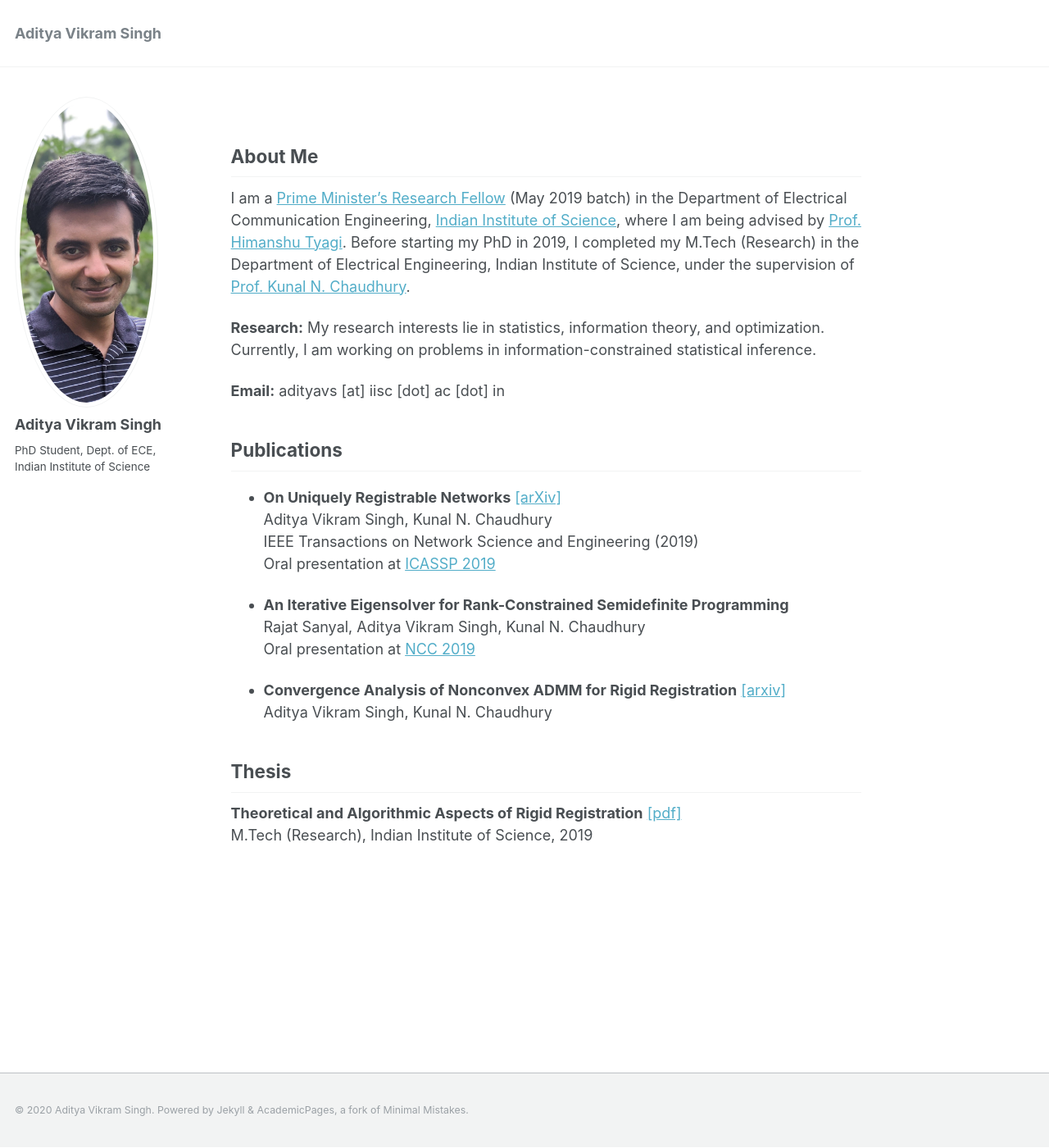
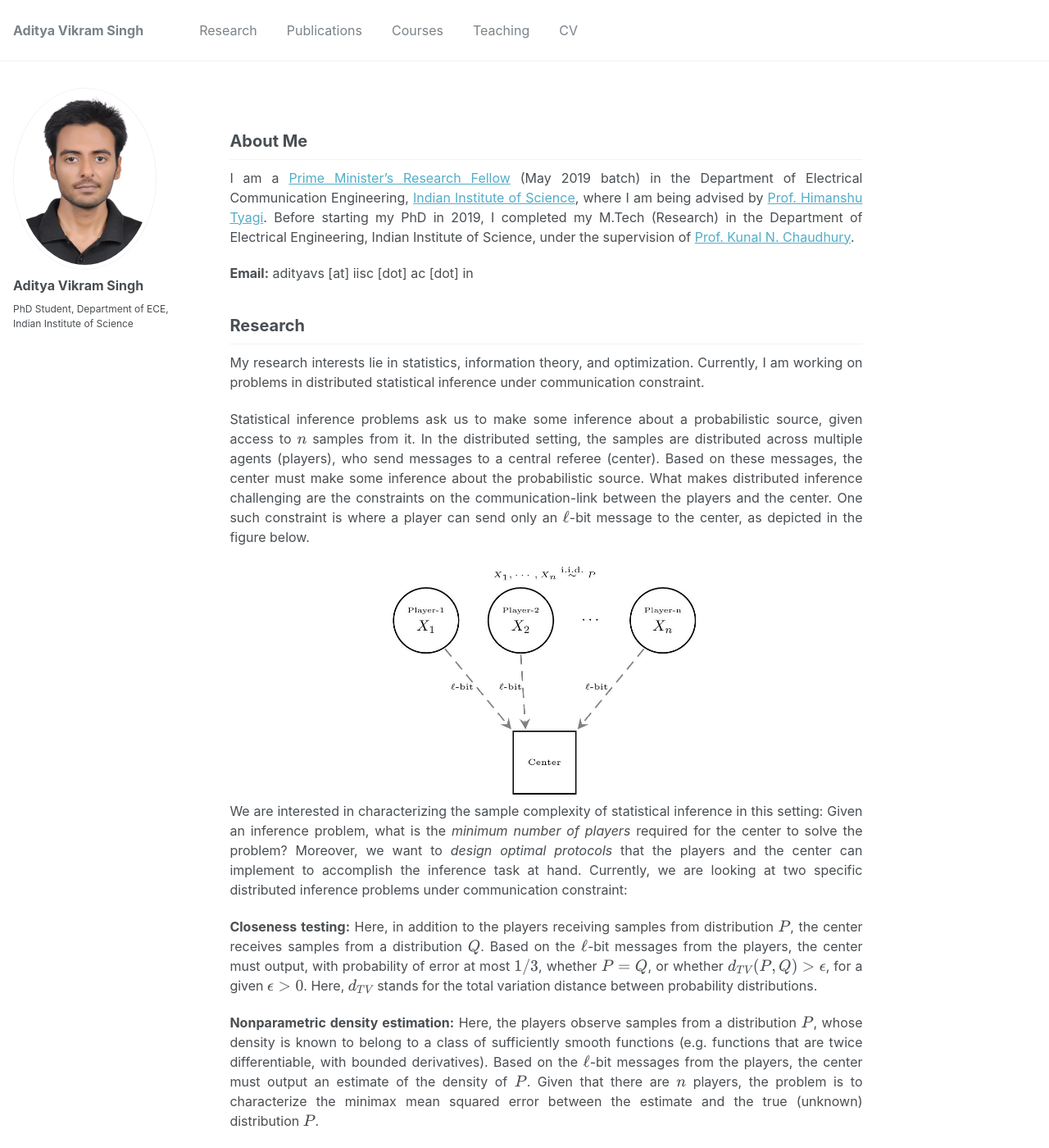
Before and after one commit to aditya-vs/aditya-vs.github.io, a Jekyll site: the page built from _pages/about.md, in a window 1280 px wide and 1400 px high. Shown: the whole window at 82% size. Built offline with Jekyll 4.4.1, drawn with Linux system fonts in a browser that asks for light colours; formulas are drawn with MathJax 3; some of the changed text lies outside the part shown.

Commit message:
updated for review

```diff
--- a/Gemfile
+++ b/Gemfile
@@ -17,6 +17,7 @@ gem "github-pages", group: :jekyll_plugins
 # gem "jekyll"
 
 gem "wdm", "~> 0.1.0" if Gem.win_platform?
+gem 'tzinfo-data', platforms: [:x64_mingw, :mingw, :mswin]
 
 # If you have any plugins, put them here!
 group :jekyll_plugins do
--- a/_config.yml
+++ b/_config.yml
@@ -82,7 +82,7 @@ analytics:
 author:
   name             : "Aditya Vikram Singh"
   avatar           : "mypic.jpeg"
-  bio              : "PhD Student, Dept. of ECE, Indian Institute of Science"
+  bio              : "PhD Student, Department of ECE, Indian Institute of Science"
   location         :
   employer         :
   pubmed           : #"https://www.ncbi.nlm.nih.gov/pubmed/?term=john+snow"
--- a/_pages/about.md
+++ b/_pages/about.md
@@ -11,9 +11,37 @@ redirect_from:
 ## About Me
 I am a [Prime Minister's Research Fellow](https://pmrf.in/) (May 2019 batch) in the Department of Electrical Communication Engineering, [Indian Institute of Science](https://iisc.ac.in/), where I am being advised by [Prof. Himanshu Tyagi](https://ece.iisc.ac.in/~htyagi/). Before starting my PhD in 2019, I completed my M.Tech (Research) in the Department of Electrical Engineering, Indian Institute of Science, under the supervision of [Prof. Kunal N. Chaudhury](https://sites.google.com/site/kunalnchaudhury/).
 
-**Research:** My research interests lie in statistics, information theory, and optimization. Currently, I am working on problems in information-constrained statistical inference.
+**Email:** adityavs [at] iisc [dot] ac [dot] in
 
-**Email:** adityavs [at] iisc [dot] ac [dot] in
+
+## Research
+My research interests lie in statistics, information theory, and optimization. Currently, I am working on problems in distributed statistical inference under communication constraint.
+
+Statistical inference problems ask us to make some inference about a probabilistic source, given access to $n$ samples from it. In the distributed setting, the samples are distributed across multiple agents (players), who send messages to a central referee (center). Based on these messages, the center must make some inference about the probabilistic source. What makes distributed inference challenging are the constraints on the communication-link between the players and the center. One such constraint is where a player can send only an $\ell$-bit message to the center, as depicted in the figure below.
+
+<center><img src="/images/diststat.jpg" width="400" height="400"></center>
+
+We are interested in characterizing the sample complexity of statistical inference in this setting: Given an inference problem, what is the *minimum number of players* required for the center to solve the problem? Moreover, we want to *design optimal protocols* that the players and the center can implement to accomplish the inference task at hand. Currently, we are looking at two specific distributed inference problems under communication constraint:
+
+**Closeness testing:** Here, in addition to the players receiving samples from distribution $P$, the center receives samples from a distribution $Q$. Based on the $\ell$-bit messages from the players, the center must output, with probability of error at most $1/3$, whether $P=Q$, or whether $d_{TV}(P,Q) > \epsilon$, for a given $\epsilon > 0$. Here, $d_{TV}$ stands for the total variation distance between probability distributions.
+
+**Nonparametric density estimation:** Here, the players observe samples from a distribution $P$, whose density is known to belong to a class of sufficiently smooth functions (e.g. functions that are twice differentiable, with bounded derivatives). Based on the $\ell$-bit messages from the players, the center must output an estimate of the density of $P$. Given that there are $n$ players, the problem is to characterize the minimax mean squared error between the estimate and the true (unknown) distribution $P$.
+
+
+## Courses
+I have credited the following courses during my PhD.
+- Information Theory
+- Detection and Estimation
+- Online Learning and Prediction
+- Stochastic Processes and Queuing Theory
+- Topics in Stochastic Approximation
+- Foundations of Data Science
+
+
+## Teaching
+- TA for [Information Theory (2020)](https://ece.iisc.ac.in/~htyagi/course-E2201-2020.html)
+- TA for [NPTEL course on Information Theory (2020)](https://nptel.ac.in/courses/108/108/108108168/#)
+
 
 ## Publications
 - **On Uniquely Registrable Networks** [[arXiv]](https://arxiv.org/abs/1906.09714)
--- a/_sass/_base.scss
+++ b/_sass/_base.scss
@@ -13,6 +13,7 @@ body {
   padding-bottom: 9em;
   color: $text-color;
   font-family: $global-font-family;
+  font-size: 16px;
   line-height: 1.5;
 
 &.overflow--hidden {
--- a/_sass/_page.scss
+++ b/_sass/_page.scss
@@ -49,6 +49,8 @@
 }
 
 .page__content {
+
+  text-align: justify;
 
   h2 {
     padding-bottom: 0.5em;
```
Also changed, not shown: _data/navigation.yml (+10 -18 lines), _pages/cvraman.md (renamed from _pages/cv.md, +1 -1 lines), Gemfile.lock (added), images/diststat.JPG (added), images/mypic.jpeg, images/mypic1.jpeg (added), images/mypic1.jpg (renamed from images/mypic.jpg), 2 other files.
